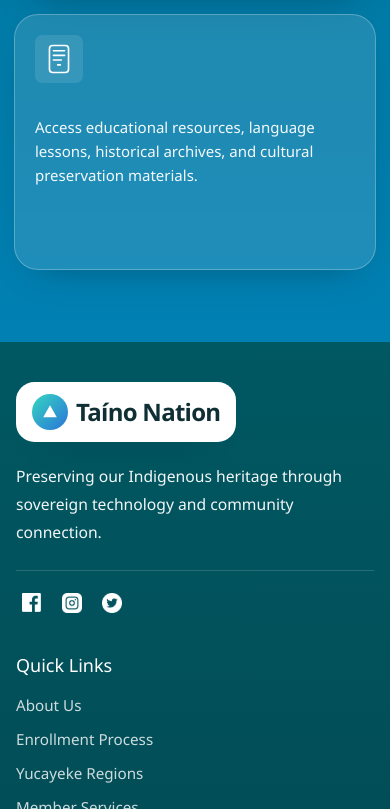
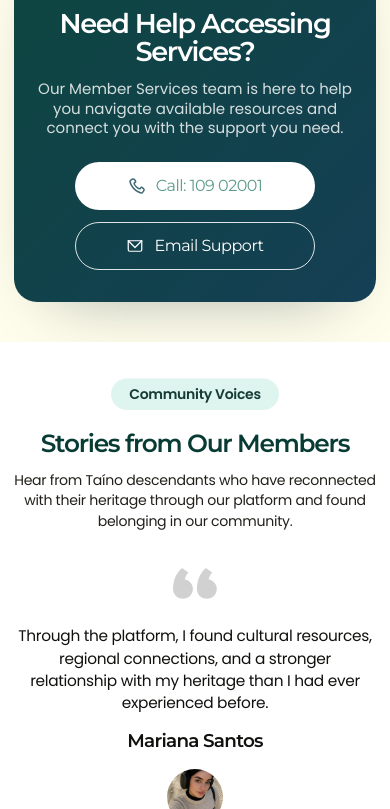
Before and after one commit to pageoptima/CommunityFrontendWeb, a Next.js app: page / in a window 390 px wide. Shown: the part 11191-12000 px from the top of the page. Built offline with nearby package versions, Linux system fonts and the light colour scheme; no server answers.

Commit message:
feat: homepage HomeMemberStoriesSection implemented

```diff
--- /dev/null
+++ b/src/features/home/components/home-member-stories-section.tsx
@@ -0,0 +1,175 @@
+"use client";
+
+import { useEffect, useState } from "react";
+import Image from "next/image";
+
+import { motion } from "framer-motion";
+
+import { fadeInScaleItem, fadeInUpContainer, fadeInUpItem } from "@/lib/motion";
+import { cn } from "@/lib/utils";
+import { montserrat, poppins } from "@/styles/fonts";
+
+import sharedStyles from "../styles/home-shared.module.scss";
+
+const memberStories = [
+  {
+    name: "Isabela Rivera",
+    imageSrc: "/images/member1.png",
+    story:
+      "Joining the platform helped me organize my maternal lineage, reconnect with family stories, and feel a real sense of belonging within the Taíno community.",
+  },
+  {
+    name: "Daniel Morales",
+    imageSrc: "/images/member2.png",
+    story:
+      "I had always known pieces of my ancestry, but this space gave me the confidence to explore it fully and connect with descendants who share that same journey.",
+  },
+  {
+    name: "Mariana Santos",
+    imageSrc: "/images/member3.png",
+    story:
+      "Through the platform, I found cultural resources, regional connections, and a stronger relationship with my heritage than I had ever experienced before.",
+  },
+] as const;
+
+export function HomeMemberStoriesSection() {
+  const [activeStoryIndex, setActiveStoryIndex] = useState(1);
+  const activeStory = memberStories[activeStoryIndex];
+
+  useEffect(() => {
+    const intervalId = window.setInterval(() => {
+      setActiveStoryIndex((currentIndex) =>
+        currentIndex === memberStories.length - 1 ? 0 : currentIndex + 1,
+      );
+    }, 4500);
+
+    return () => window.clearInterval(intervalId);
+  }, []);
+
+  return (
+    <motion.section
+      className="overflow-hidden bg-white"
+      initial="hidden"
+      whileInView="visible"
+      viewport={{ once: true, amount: 0.12 }}
+      variants={fadeInUpContainer}
+    >
+      <div
+        className={cn(sharedStyles.sectionContainer, "py-9 sm:py-10 lg:py-12")}
+      >
+        <div className="mx-auto max-w-5xl text-center">
+          <motion.span
+            className={cn(
+              sharedStyles.sectionBadge,
+              poppins.className,
+              "bg-[#DDF4EF] px-4.5 py-1.5 text-[0.8rem] tracking-[-0.02em] text-[#163B35] shadow-[inset_0_1px_0_rgba(255,255,255,0.45)]",
+            )}
+            variants={fadeInUpItem}
+          >
+            Community Voices
+          </motion.span>
+
+          <motion.h2
+            className={cn(
+              montserrat.className,
+              "mx-auto mt-5 max-w-4xl text-[clamp(1.55rem,3.3vw,2.75rem)] leading-[1.06] font-semibold tracking-[-0.05em] text-[#083B34]",
+            )}
+            variants={fadeInUpItem}
+          >
+            Stories from Our Members
+          </motion.h2>
+
+          <motion.p
+            className={cn(
+              poppins.className,
+              "mx-auto mt-3.5 max-w-4xl text-[clamp(0.88rem,1.15vw,0.98rem)] leading-[1.45] tracking-[-0.02em] text-[#23201B]",
+            )}
+            variants={fadeInUpItem}
+          >
+            Hear from Taíno descendants who have reconnected with their heritage
+            through our platform and found belonging in our community.
+          </motion.p>
+        </div>
+
+        <motion.div
+          className="mx-auto mt-7 max-w-4xl text-center"
+          variants={fadeInUpContainer}
+        >
+          <motion.div
+            className="mx-auto flex h-12 w-12 items-center justify-center"
+            variants={fadeInScaleItem}
+          >
+            <Image
+              alt=""
+              aria-hidden="true"
+              className="h-11 w-11 object-contain opacity-85"
+              height={44}
+              src="/icons/quotation.svg"
+              width={44}
+            />
+          </motion.div>
+
+          <motion.blockquote
+            className={cn(
+              poppins.className,
+              "mx-auto mt-4.5 max-w-3xl text-[clamp(0.96rem,1.35vw,1.18rem)] leading-[1.45] tracking-[-0.02em] text-[#11110F]",
+            )}
+            variants={fadeInUpItem}
+          >
+            {activeStory.story}
+          </motion.blockquote>
+
+          <motion.p
+            className={cn(
+              montserrat.className,
+              "mt-4.5 text-[1.15rem] leading-none font-semibold tracking-[-0.04em] text-[#11110F]",
+            )}
+            variants={fadeInUpItem}
+          >
+            {activeStory.name}
+          </motion.p>
+
+          <motion.div
+            className="mt-4.5 flex justify-center"
+            variants={fadeInScaleItem}
+          >
+            <div className="overflow-hidden rounded-full shadow-[0_14px_32px_-24px_rgba(18,33,31,0.35)]">
+              <Image
+                alt={`${activeStory.name} portrait`}
+                className="h-14 w-14 object-cover sm:h-16 sm:w-16"
+                height={64}
+                src={activeStory.imageSrc}
+                width={64}
+              />
+            </div>
+          </motion.div>
+
+          <motion.div
+            className="mt-4.5 flex items-center justify-center gap-2.5"
+            variants={fadeInUpItem}
+          >
+            {memberStories.map((story, index) => {
+              const isActive = index === activeStoryIndex;
+
+              return (
+                <button
+                  key={story.name}
+                  aria-label={`Show story from ${story.name}`}
+                  aria-pressed={isActive}
+                  className={cn(
+                    "cursor-pointer rounded-full transition-all duration-200",
+                    isActive
+                      ? "h-3 w-3 bg-[#4C4744]"
+                      : "h-2.5 w-2.5 bg-[#D5D2D0] hover:bg-[#BEB9B5]",
+                  )}
+                  type="button"
+                  onClick={() => setActiveStoryIndex(index)}
+                />
+              );
+            })}
+          </motion.div>
+        </motion.div>
+      </div>
+    </motion.section>
+  );
+}
--- a/src/features/home/components/home-page-content.tsx
+++ b/src/features/home/components/home-page-content.tsx
@@ -1,6 +1,7 @@
 import { HomeHero } from "@/features/home/components/home-hero";
 import { HomeHeritageSection } from "@/features/home/components/home-heritage-section";
 import { HomeMemberServicesSection } from "@/features/home/components/home-member-services-section";
+import { HomeMemberStoriesSection } from "@/features/home/components/home-member-stories-section";
 import { HomePlatformFeaturesSection } from "@/features/home/components/home-platform-features-section";
 import { HomeYucayekeRegionsSection } from "@/features/home/components/home-yucayeke-regions-section";
 import { HomeEnrollmentProcessSection } from "./home-enrollment-process-section";
@@ -12,8 +13,9 @@ export function HomePageContent() {
       <HomeHeritageSection />
       <HomeEnrollmentProcessSection />
       <HomeYucayekeRegionsSection />
+      <HomePlatformFeaturesSection />
       <HomeMemberServicesSection />
-      <HomePlatformFeaturesSection />
+      <HomeMemberStoriesSection />
     </main>
   );
 }
```
Also changed, not shown: public/icons/quotation.svg (added).
